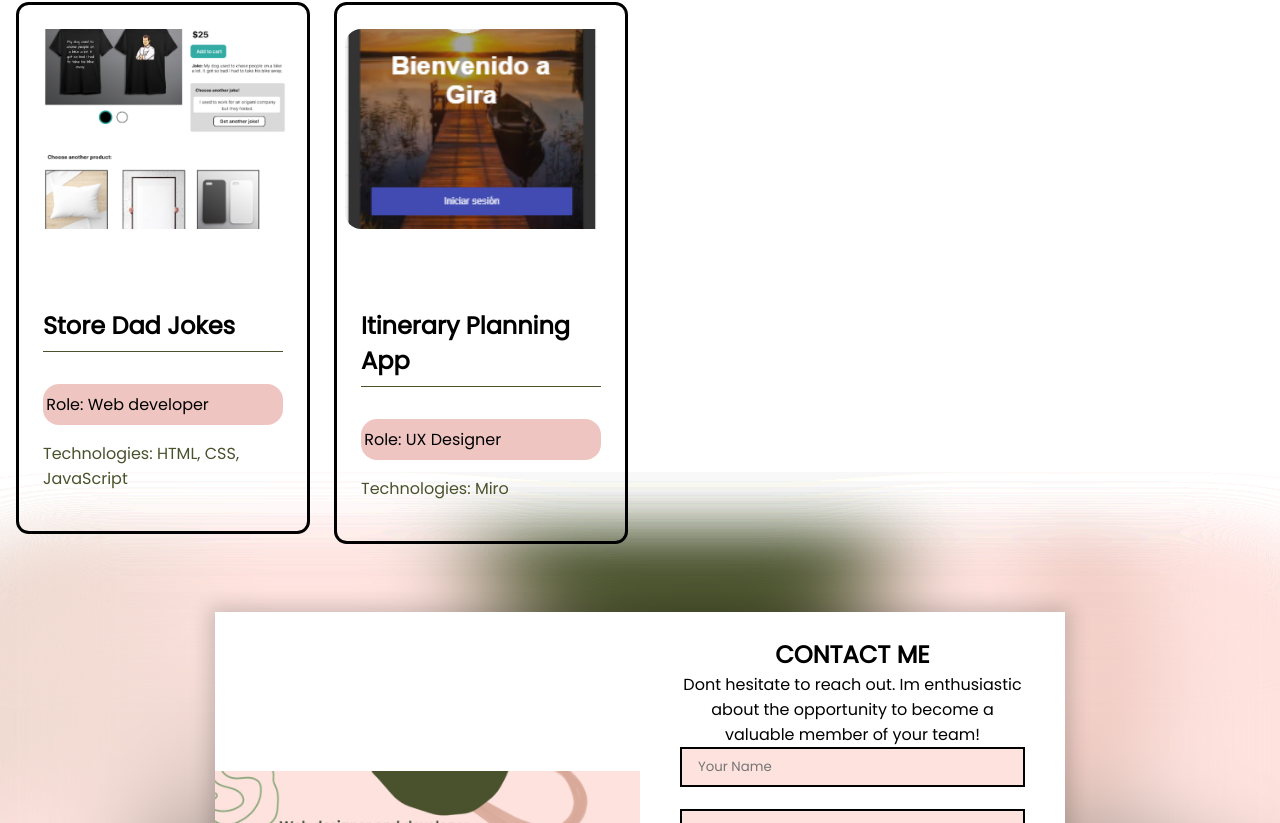
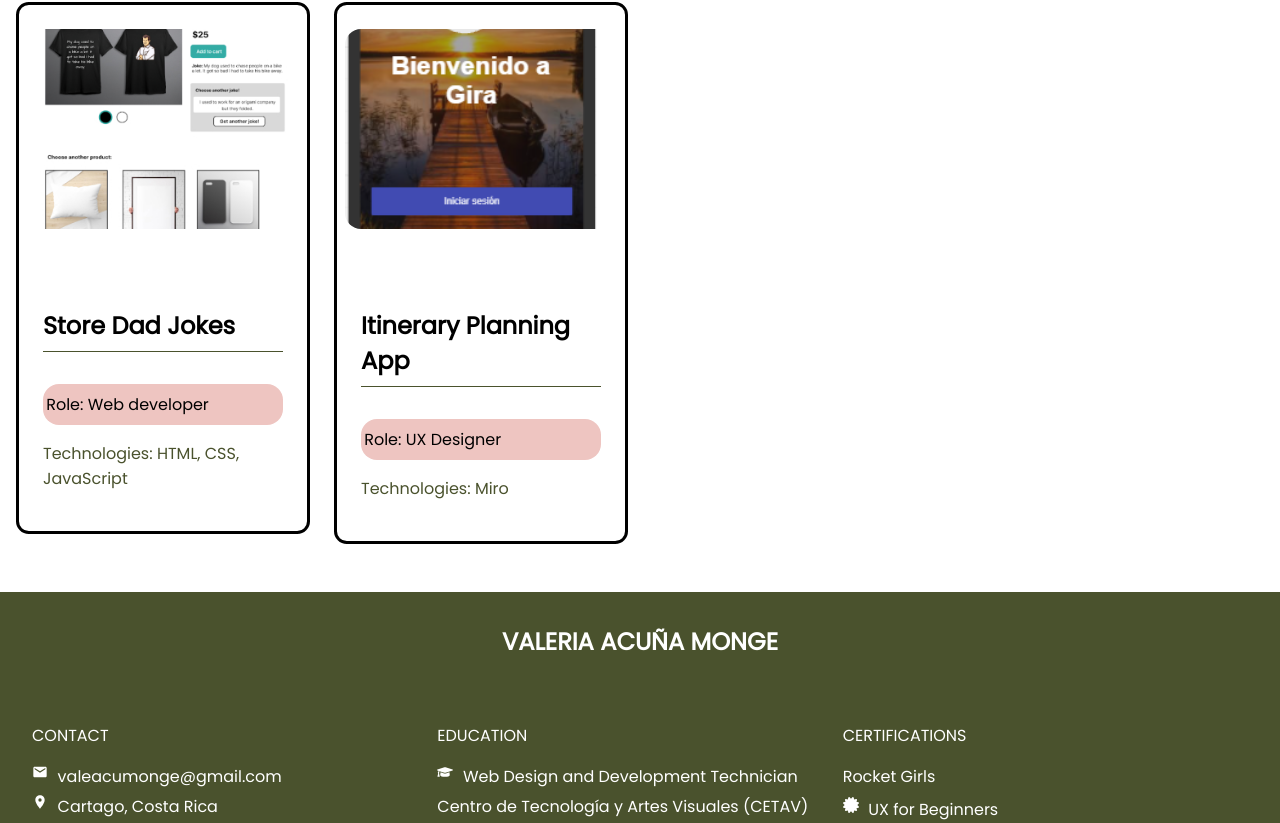
Before and after one commit to ValeriaAcuM/portfolio-valeriaam, a React (Vite) app: page / in a window 1280 px wide. Shown: the part 1977-2800 px from the top of the page. Built offline with nearby package versions, Linux system fonts and the light colour scheme.

Commit message:
footer section update

```diff
--- a/src/js/App.jsx
+++ b/src/js/App.jsx
@@ -5,7 +5,7 @@ import { Header } from "./components/header/Header";
 import { Skills } from "./components/skills/Skills";
 import { Portfolio } from "./components/portfolio/Portfolio";
 import { Footer } from "./components/footer/Footer";
-import { Contact } from "./components/contact/Contact";
+/* import { Contact } from "./components/contact/Contact"; */
 
 const App = () => {
   return (
@@ -17,7 +17,7 @@ const App = () => {
       <Header />
       <Skills />
       <Portfolio />
-      <Contact />
+      {/* <Contact /> */}
       <Footer />
     </BrowserRouter>
   );
--- a/src/js/components/footer/Footer.jsx
+++ b/src/js/components/footer/Footer.jsx
@@ -1,4 +1,4 @@
-import linkedinImg from '../../../assets/img/linkedin.png';
+/* import linkedinImg from '../../../assets/img/linkedin.png';
 import githubImg from '../../../assets/img/github.png';
 
 const MyFooter = () => {
@@ -17,6 +17,69 @@ const MyFooter = () => {
       </div>
     </section>
   );
+}; */
+
+import { MdEmail, MdLocationOn } from "react-icons/md";
+import { FaGraduationCap, FaCertificate } from "react-icons/fa";
+
+const MyFooter = () => {
+  return (
+    <footer>
+      <h6>VALERIA ACUÑA MONGE</h6>
+      <section className="footer-section">
+        <div className="footer-content">
+          <p className="footer-titles">Contact</p>
+          <ul>
+            <li>
+              <MdEmail />
+              valeacumonge@gmail.com
+            </li>
+            <li>
+              <MdLocationOn />
+              Cartago, Costa Rica
+            </li>
+          </ul>
+        </div>
+
+        <div className="footer-content">
+          <p className="footer-titles">Education</p>
+          <ul>
+            <li>
+              <FaGraduationCap />
+              Web Design and Development Technician
+            </li>
+          </ul>
+          <p>Centro de Tecnología y Artes Visuales (CETAV)</p>
+        </div>
+
+        <div className="footer-content">
+          <p className="footer-titles">Certifications</p>
+          <p className="institution-name">Rocket Girls</p>
+          <ul>
+            <li>
+              <FaCertificate />
+              UX for Beginners
+            </li>
+            <li>
+              <FaCertificate />
+              Canva and Advertising Design Strategies for Social Media
+            </li>
+            <li>
+              <FaCertificate />
+              Intermediate Python
+            </li>
+          </ul>
+          <p className="institution-name">CETAV</p>
+          <ul>
+            <li>
+              <FaCertificate />
+              Introduction to Python
+            </li>
+          </ul>
+        </div>
+      </section>
+    </footer>
+  );
 };
 
 const Footer = () => {
--- a/src/js/components/header/Header.jsx
+++ b/src/js/components/header/Header.jsx
@@ -3,7 +3,7 @@ import { SiGmail } from "react-icons/si";
 
 const MyIntroduction = () => {
   return (
-    <section className="header" id="personal">
+    <header className="header" id="personal">
       <div className="info-content">
         <span className="name">Valeria Acuña Monge</span>
         <span className="first-occupation">
@@ -34,7 +34,7 @@ const MyIntroduction = () => {
           </a>
         </div>
       </div>
-    </section>
+    </header>
   );
 };
 
--- a/src/styles/style.css
+++ b/src/styles/style.css
@@ -33,6 +33,10 @@ h4,
 h5,
 h6 {
   font-size: 24px;
+}
+
+ul {
+  list-style: none;
 }
 
 /* NAVIGATION BAR STYLES */
@@ -122,9 +126,9 @@ h6 {
   margin-bottom: 2rem;
 }
 
-.skills-column ul {
+/* .skills-column ul {
   list-style: none;
-}
+} */
 
 .skills-column li {
   margin-bottom: 0.3rem;
@@ -242,114 +246,7 @@ h6 {
   color: var(--color-darkGreen);
 }
 
-
-/* .portfolioSection {
-  margin-top: 40px;
-  z-index: 1;
-  width: 100%;
-  background-color: #f1f1f1c9;
-  margin-bottom: 50px;
-}
-
-.portfolioContent {
-  display: flex;
-  flex-direction: column;
-  align-items: flex-start;
-  z-index: 1;
-  margin-left: 8%;
-  margin-right: 8%;
-}
-
-.titlePortfolio {
-  margin-bottom: 1%;
-}
-
-.portfolioContent a {
-  text-decoration: underline;
-}
-
-a:visited {
-  color: #4A522D;
-}
-
-.projectsSection {
-  position: relative;
-  padding: 2% 2%;
-  z-index: 1;
-  margin-left: 5%;
-  margin-right: 8%;
-  background-image: linear-gradient(90deg,
-      rgba(223, 177, 198, 0.42) 0%,
-      rgba(255, 255, 255, 0) 100%);
-  background-size: 0 100%;
-  background-repeat: no-repeat;
-  transition: 0.4s;
-}
-
-.projectsSection:hover {
-  background-size: 100% 100%;
-}
-
-.container {
-  display: flex;
-  align-items: center;
-  justify-content: space-between;
-}
-
-.imgProject {
-  border-radius: 10px;
-  width: 20%;
-  margin-left: 10%;
-  border: 3px solid var(--color-darkGreen);
-  margin-bottom: 1%;
-}
-
-.infoProjects {
-  margin-left: 20px;
-}
-
-.cetav {
-  margin-right: 40%;
-}
-
-.plants {
-  margin-right: 30%;
-}
-
-.nameProject {
-  font-weight: 600;
-  font-size: 19px;
-  margin-bottom: 20px;
-}
-
-.rolTag {
-  background-color: var(--color-mediumPink);
-  border-radius: 15px;
-  padding: 5px 20px;
-}
-
-.techInfo {
-  color: var(--color-darkGreen);
-  margin-left: 20px;
-}
-
-.textProjects {
-  margin-top: 20px;
-}
-
-.textProjects p {
-  margin-bottom: 20px;
-}
-
-.work-wrap {
-  border-bottom: 2px solid var(--color-mediumPink);
-}
-
-.linkProjects {
-  text-decoration: underline;
-} */
-
-.contactSection {
+/* .contactSection {
   position: relative;
   display: flex;
   justify-content: center;
@@ -391,7 +288,7 @@ a:visited {
 
 .rightSiteForm {
   padding: 25px 40px;
-}
+} */
 
 /* h3 {
   position: relative;
@@ -411,7 +308,7 @@ h3:after {
   background-color: #4A522D;
 } */
 
-.field {
+/* .field {
   width: 100%;
   padding: 0.5rem 1rem;
   outline: none;
@@ -432,30 +329,45 @@ h3:after {
 
 .msg {
   min-height: 150px;
+} */
+
+/* FOOTER STYLES */
+footer {
+  color: var(--color-white);
+  background-color: var(--color-darkGreen);
 }
 
-.footer {
-  color: var(--color-white);
-  position: relative;
+.footer-section {
+  display: flex;
+  flex-wrap: wrap;
+  justify-content: space-between;
+  padding: 2rem;
+}
+
+footer h6 {
+  padding: 2rem 0;
   display: flex;
   align-items: center;
   justify-content: center;
-  z-index: 1;
-  width: 100%;
-  background-color: var(--color-darkGreen);
 }
 
-.footerContent {
-  margin-left: 8%;
+.footer-content {
+  flex: 1 1 250px;
 }
 
-.socialMedia {
-  align-items: center;
-  justify-content: center;
-  width: 55px;
-  height: 55px;
-  margin: 5%;
-  cursor: pointer;
+.footer-content li {
+  gap: 0.6rem;
+  display: flex;
+  margin-bottom: 0.3rem;
+}
+
+.footer-titles {
+  text-transform: uppercase;
+  padding-bottom: 1rem;
+}
+
+.institution-name{
+  margin-bottom: 0.5rem;
 }
 
 /* TABLETS */
@@ -469,6 +381,11 @@ h3:after {
   /* SKILLS SECTION */
   .skills-container {
     gap: 10rem;
+  }
+
+  /* FOOTER SECTION */
+  .footer-content {
+    margin-bottom: 3rem;
   }
 }
 
@@ -515,30 +432,3 @@ h3:after {
     justify-content: center;
   }
 }
-
-
-
-
-
-@media screen and (max-width: 830px) {
-
-  /*   .container {
-    display: flex;
-    flex-direction: column;
-    align-items: flex-start;
-    z-index: 1;
-  } */
-
-  .contact-box {
-    grid-template-columns: 1fr;
-  }
-
-  .leftSiteForm {
-    height: 110px;
-  }
-
-  .socialMedia {
-    width: 40px;
-    height: 40px;
-  }
-}
```
